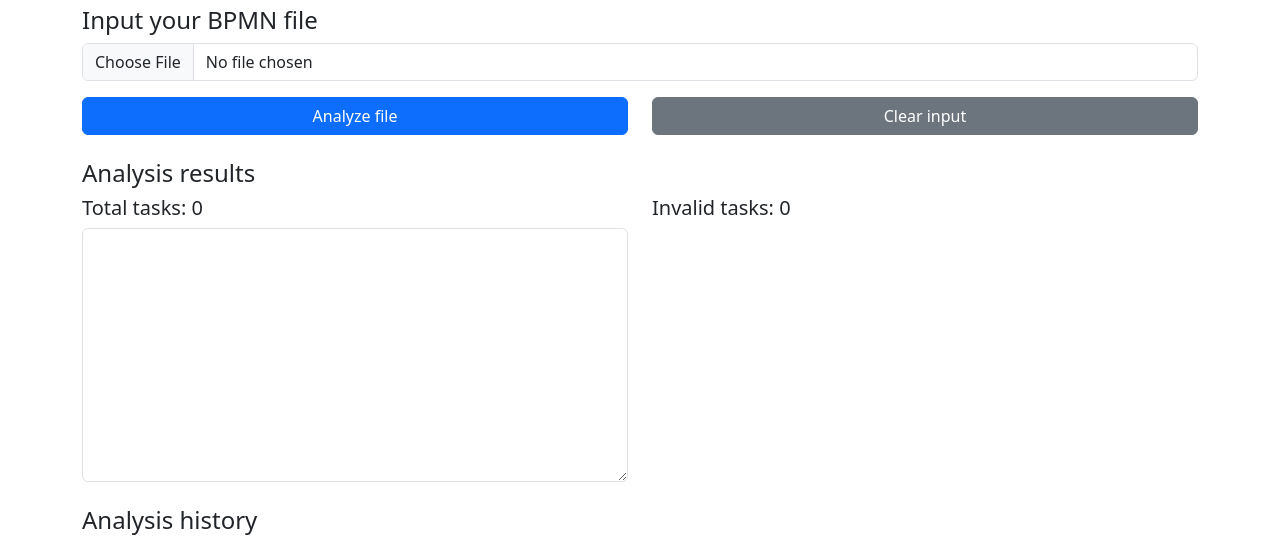
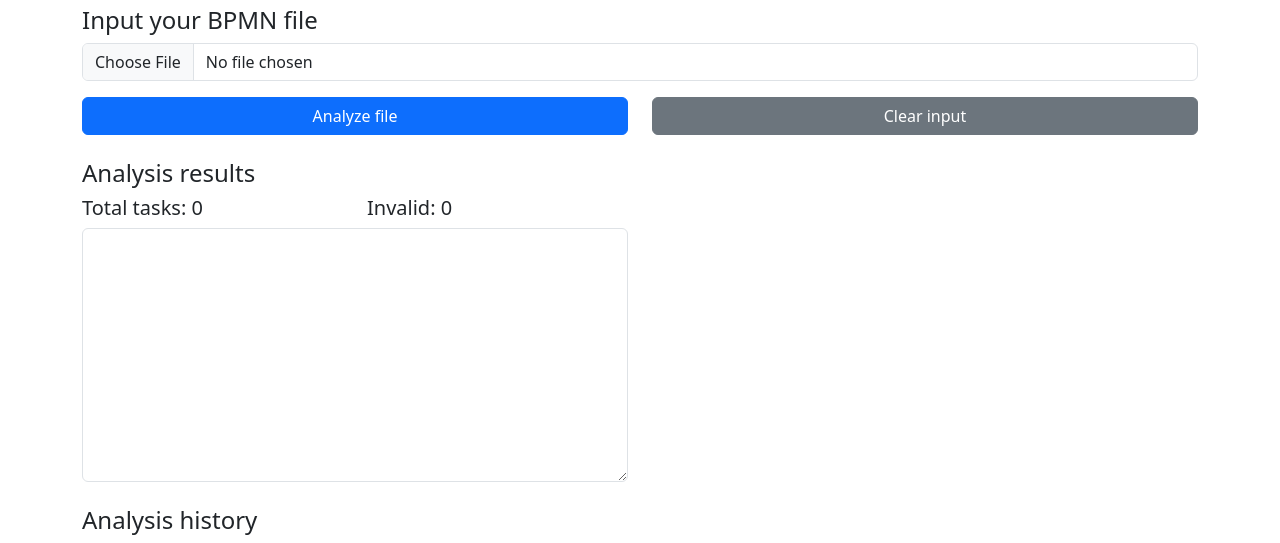
Before and after one commit to pixeleon/bpmnice, a Flask app: page / in a window 1280 px wide. Shown: the part 185-728 px from the top of the page. Run offline with Flask 3, Linux system fonts and the light colour scheme; data that the repository does not hold is empty; some libraries are stand-ins or nearby versions.

Commit message:
Update homepage markup

```diff
--- a/templates/home.html
+++ b/templates/home.html
@@ -33,19 +33,21 @@
     <h4 class="mt-4">Analysis results</h4>
     <div class="row">
         <div class="col-6">
+            <div class="row">
+                <div class="col-6">
                     <h5>Total tasks: <span id="totalTasks">0</span></h5>
                 </div>
                 <div class="col-6">
-            <h5>Invalid tasks: <span id="invalidTasks">0</span></h5>
+                    <h5>Invalid: <span id="invalidTasks">0</span></h5>
                 </div>
             </div>
-    <div class="row">
-        <div class="col-6">
             <textarea class="form-control" id="labels" rows="10" readonly
                       style="font-family: Consolas, serif"></textarea>
         </div>
-        <div class="col-6 d-flex align-items-center justify-content-center">
+        <div class="col-6">
+            <div class="row h-100">
                 <div id="scoreGauge"></div>
+            </div>
         </div>
     </div>
 
@@ -69,7 +71,7 @@
         {% for result in results %}
         <tr>
             <td>{{ result['id'] }}</td>
-            <td style="max-width: 200px; overflow: hidden; text-overflow: ellipsis">{{result['filename'] }}</td>
+            <td style="max-width: 150px; overflow: hidden; text-overflow: ellipsis">{{result['filename'] }}</td>
             <td>{{ result['score'] }}</td>
             <td>{{ result['invalid_tasks'] }}</td>
             <td>{{ result['total_tasks'] }}</td>
```
Lines whose indentation alone changed are shown as unchanged.
